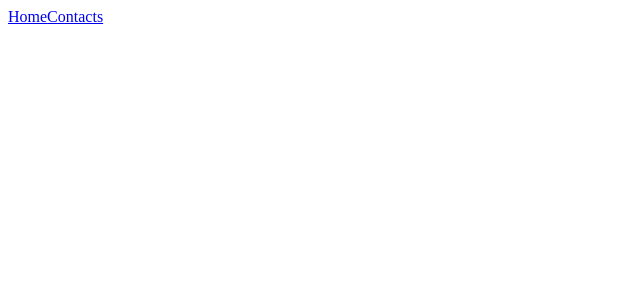
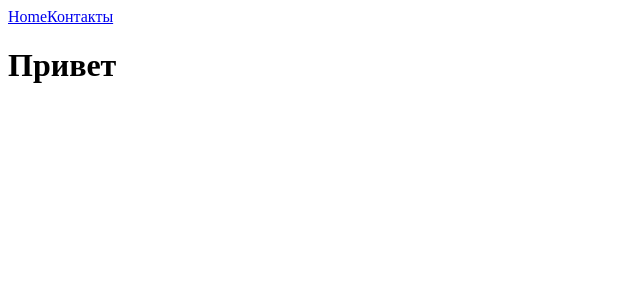
Before and after one commit to ksenia-nesytova/medical-react-testtask, a React (Create React App) app: page /account in a window 1280 px wide. Shown: the top 300 px of the page, without its empty margins (0-640 px from the left). Built offline with nearby package versions, Linux system fonts and the light colour scheme.

Commit message:
added custom hook isLoggedIn

```diff
--- a/src/App.js
+++ b/src/App.js
@@ -1,26 +1,32 @@
-import React from "react"
+import React, {useState} from "react"
 import {Switch, Route, Link} from "react-router-dom"
 import { BrowserRouter as Router } from 'react-router-dom'
 
 import Home from "./Components/Home"
 import Contacts from "./Components/Contacts"
-import Greeting from "./Components/Greeting"
+import Account from "./Components/Account"
 
 import './App.css';
 
 
 function App() {
+  const [isLoggedIn, setisLoggedIn] = useState({isLoggedIn: false})
+
+  function handleSubmit(event) {
+    setisLoggedIn(true)
+  }
+
   return (
     <Router>
       <div>
         <nav>
           <Link to="/">Home</Link>
-          <Link to="/contacts">Contacts</Link>
+          <Link to="/contacts">Контакты</Link>
         </nav>
 
         <Switch>
           <Route exact path="/"><Home /></Route>
-          <Route  path="/greeting"><Greeting /></Route>
+          <Route  path="/account"><Account /></Route>
           <Route  path="/contacts"><Contacts /></Route>
         </Switch>
       </div>
--- a/src/Components/Greeting.js
+++ b/src/Components/Account.js
@@ -1,9 +1,9 @@
 import React from "react"
 
-function Greeting() {
+function Account() {
     return (
         <h1>Привет</h1>
     )
 }
 
-export default Greeting
+export default Account
```
